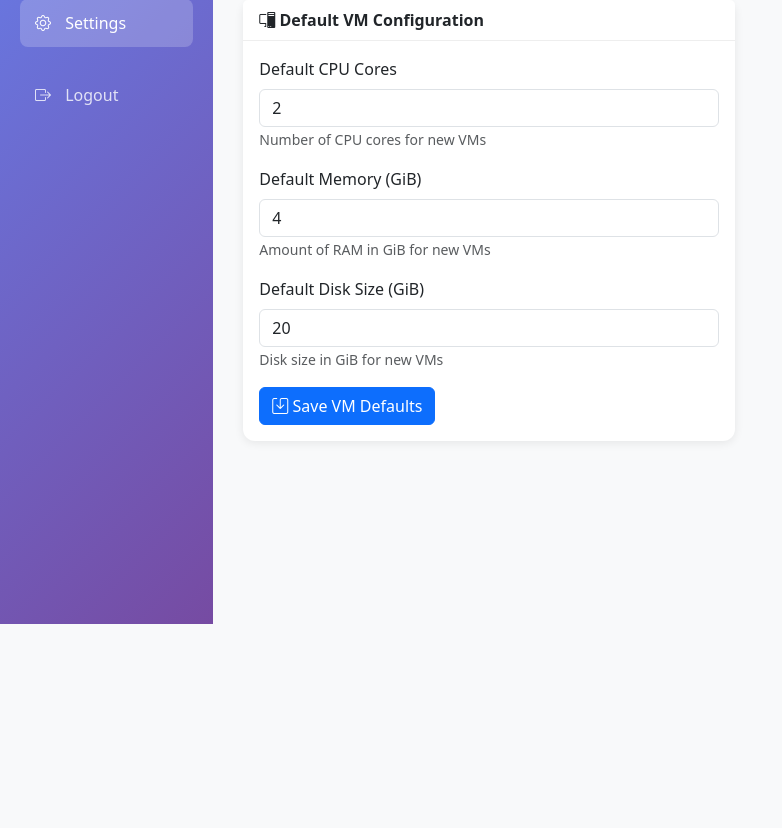
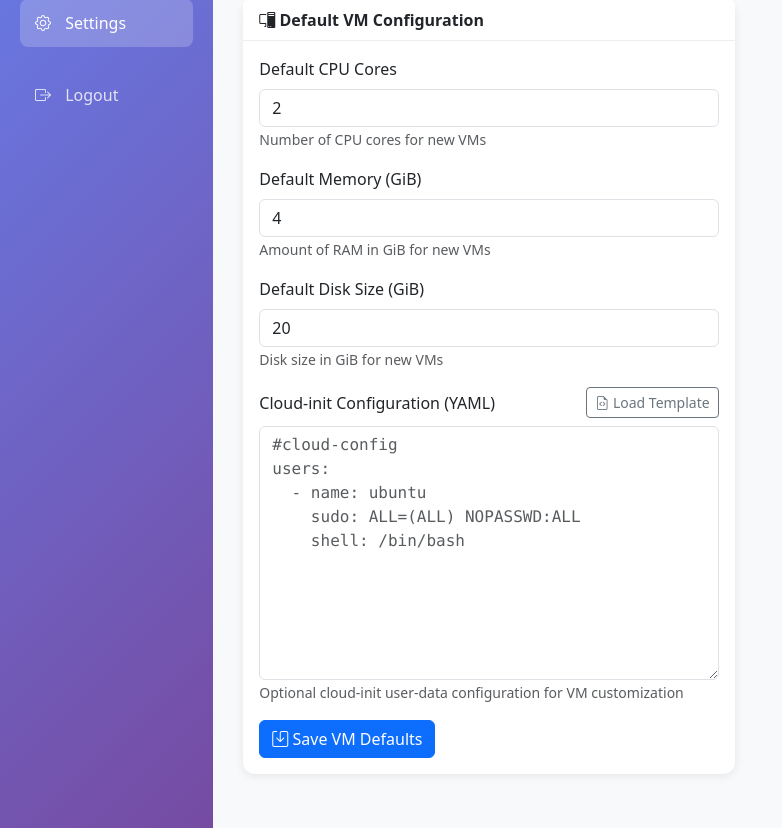
Before and after one commit to semanticlib/sandbox, a FastAPI app: template templates/admin/settings.html in a window 1280 px wide, after a click on "VM Settings". Shown: the part 176-1004 px from the top of the page, without its empty margins (0-782 px from the left). Before the commit the page ends 800 px from the top, so only its background shows below. Run offline with FastAPI, Linux system fonts and the light colour scheme; the template is opened without the code that fills it, so the values that code supplies are empty.

Commit message:
feat(vm): add cloud-init support for VM customization
Add cloud-init user-data configuration option for LXD virtual machines. Includes new cloud_init field in VMDefaultSettings model, updates instance creation to pass cloud-init data to LXD, adds disk size display in dashboard, and provides cloud-init template loader in settings UI.

```diff
--- a/main.py
+++ b/main.py
@@ -37,7 +37,7 @@ class InstanceCreateRequest(BaseModel):
     type: str = "virtual-machine"
 
 
-def track_instance_creation(task_id: str, name: str, cpu: int, ram: int, disk: int, instance_type: str, lxd_settings: dict):
+def track_instance_creation(task_id: str, name: str, cpu: int, ram: int, disk: int, instance_type: str, lxd_settings: dict, cloud_init: str = None):
     """Background task to create an instance and track progress"""
     try:
         creation_tasks[task_id] = {
@@ -82,6 +82,11 @@ def track_instance_creation(task_id: str, name: str, cpu: int, ram: int, disk: i
             "limits.cpu": str(cpu),
             "limits.memory": f"{ram}GiB",
         }
+
+        # Add cloud-init user-data if provided
+        if cloud_init and cloud_init.strip():
+            config["user.user-data"] = cloud_init
+
         devices = {
             "root": {
                 "type": "disk",
@@ -466,12 +471,19 @@ async def dashboard(
                         if cpu == 'N/A' and inst.type == 'virtual-machine':
                             cpu = 'default'  # LXD default CPU allocation
 
+                        # Get disk size from instance devices
+                        disk = 'N/A'
+                        root_device = inst.devices.get('root', {})
+                        if root_device and 'size' in root_device:
+                            disk = root_device['size']
+
                         instances.append({
                             'name': inst.name,
                             'status': inst.status,
                             'type': inst.type,
                             'cpu': cpu,
                             'memory': memory,
+                            'disk': disk,
                         })
                     except Exception:
                         instances.append({
@@ -480,6 +492,7 @@ async def dashboard(
                             'type': inst.type,
                             'cpu': 'N/A',
                             'memory': 'N/A',
+                            'disk': 'N/A',
                         })
 
                 # Filter by search
@@ -674,6 +687,7 @@ async def save_vm_settings(
     cpu: int = Form(...),
     memory: int = Form(...),
     disk: int = Form(...),
+    cloud_init: str = Form(""),
     db: Session = Depends(get_db)
 ):
     """Save default VM settings"""
@@ -683,11 +697,13 @@ async def save_vm_settings(
         settings.cpu = cpu
         settings.memory = memory
         settings.disk = disk
+        settings.cloud_init = cloud_init if cloud_init else None
     else:
         settings = VMDefaultSettings(
             cpu=cpu,
             memory=memory,
-            disk=disk
+            disk=disk,
+            cloud_init=cloud_init if cloud_init else None
         )
         db.add(settings)
 
@@ -711,19 +727,23 @@ async def create_instance(request: Request, db: Session = Depends(get_db)):
             })
 
         # Get LXD settings BEFORE starting background thread
-        settings = db.query(LXDSettings).first()
-        if not settings:
+        lxd_settings_db = db.query(LXDSettings).first()
+        if not lxd_settings_db:
             return JSONResponse({
                 "success": False,
                 "message": "LXD not configured. Please configure LXD in Settings first."
             })
 
+        # Get VM default settings for cloud-init
+        vm_settings = db.query(VMDefaultSettings).first()
+        cloud_init = vm_settings.cloud_init if vm_settings and vm_settings.cloud_init else None
+
         lxd_settings = {
-            "use_socket": settings.use_socket,
-            "server_url": settings.server_url,
-            "verify_ssl": settings.verify_ssl,
-            "client_cert": settings.client_cert,
-            "client_key": settings.client_key
+            "use_socket": lxd_settings_db.use_socket,
+            "server_url": lxd_settings_db.server_url,
+            "verify_ssl": lxd_settings_db.verify_ssl,
+            "client_cert": lxd_settings_db.client_cert,
+            "client_key": lxd_settings_db.client_key
         }
 
         # Generate task ID
@@ -732,7 +752,7 @@ async def create_instance(request: Request, db: Session = Depends(get_db)):
         # Start background task
         thread = threading.Thread(
             target=track_instance_creation,
-            args=(task_id, req.name, req.cpu, req.ram, req.disk, req.type, lxd_settings)
+            args=(task_id, req.name, req.cpu, req.ram, req.disk, req.type, lxd_settings, cloud_init)
         )
         thread.daemon = True
         thread.start()
--- a/models.py
+++ b/models.py
@@ -31,3 +31,4 @@ class VMDefaultSettings(Base):
     cpu = Column(Integer, default=2)
     memory = Column(Integer, default=4)
     disk = Column(Integer, default=20)
+    cloud_init = Column(Text, nullable=True)
--- a/templates/admin/settings.html
+++ b/templates/admin/settings.html
@@ -174,6 +174,17 @@
                                        value="{{ vm_settings.disk if vm_settings else 20 }}"
                                        min="5" max="500" required>
                                 <small class="text-muted">Disk size in GiB for new VMs</small>
+                            </div>
+                            <div class="mb-3">
+                                <label for="cloud_init" class="form-label d-flex justify-content-between align-items-center">
+                                    <span>Cloud-init Configuration (YAML)</span>
+                                    <button type="button" class="btn btn-sm btn-outline-secondary" onclick="loadCloudInitTemplate()">
+                                        <i class="bi bi-file-earmark-code"></i> Load Template
+                                    </button>
+                                </label>
+                                <textarea class="form-control font-monospace" id="cloud_init" name="cloud_init" rows="10"
+                                          placeholder="#cloud-config&#10;users:&#10;  - name: ubuntu&#10;    sudo: ALL=(ALL) NOPASSWD:ALL&#10;    shell: /bin/bash">{{ vm_settings.cloud_init if vm_settings and vm_settings.cloud_init else '' }}</textarea>
+                                <small class="text-muted">Optional cloud-init user-data configuration for VM customization</small>
                             </div>
                             <button type="submit" class="btn btn-primary">
                                 <i class="bi bi-save"></i> Save VM Defaults
@@ -359,5 +370,43 @@ document.addEventListener('DOMContentLoaded', function() {
         passwordTab.show();
     }
 });
+
+function loadCloudInitTemplate() {
+    const cloudInitField = document.getElementById('cloud_init');
+    const template = `#cloud-config
+# Default user configuration
+users:
+  - name: ubuntu
+    sudo: ALL=(ALL) NOPASSWD:ALL
+    shell: /bin/bash
+    ssh_authorized_keys:
+      - ssh-rsa YOUR_PUBLIC_KEY_HERE
+
+# Update packages on first boot
+package_update: true
+package_upgrade: false
+
+# Install additional packages
+packages:
+  - vim
+  - curl
+  - wget
+
+# Set hostname
+hostname: my-vm
+
+# Write files to the system
+write_files:
+  - path: /etc/motd
+    content: |
+      Welcome to this VM!
+      Configured by cloud-init.
+
+# Run commands on first boot
+runcmd:
+  - echo "Cloud-init completed successfully" >> /var/log/cloud-init-custom.log
+`;
+    cloudInitField.value = template;
+}
 </script>
 {% endblock %}
```
Also changed, not shown: templates/admin/dashboard.html (+8 -0 lines).
